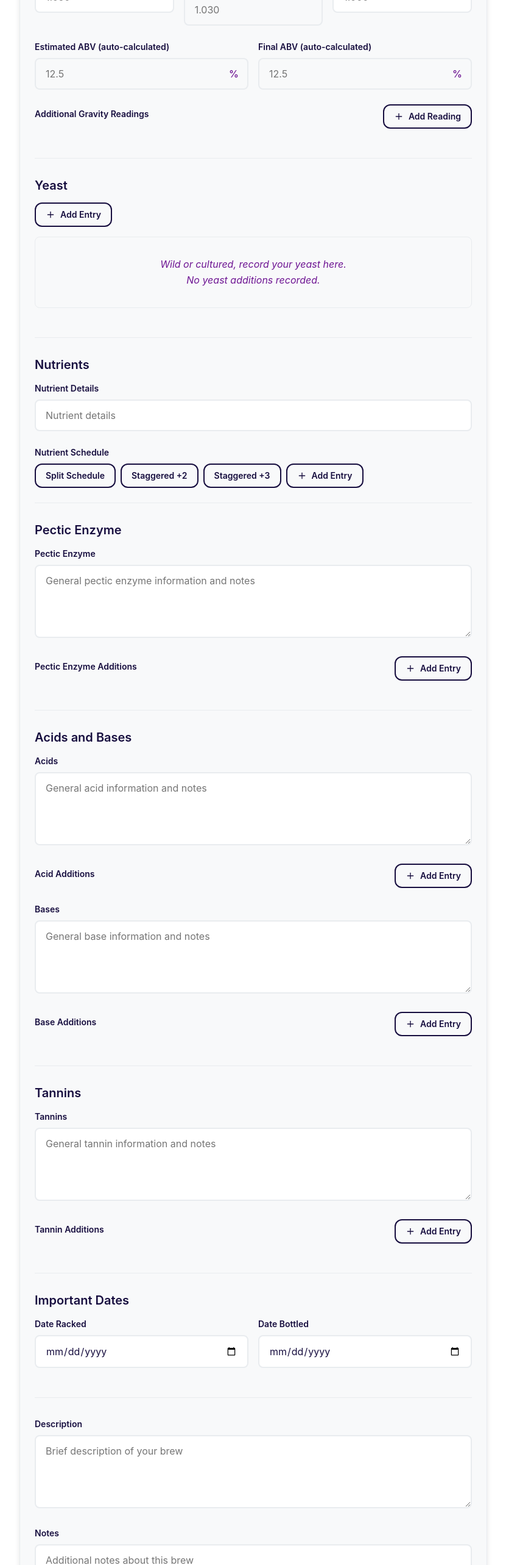
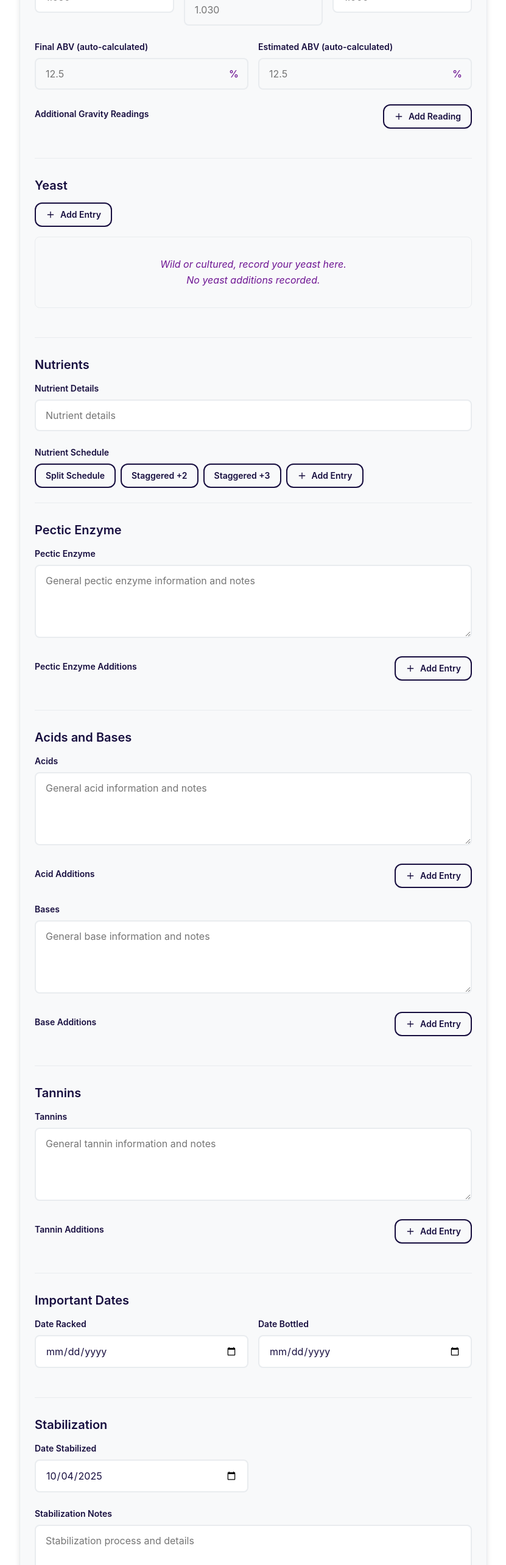
Before and after one commit to serengetijade/Brewniverse, a React (Vite) app in the folder brewniverse/: page /brewlogs/new in a window 1280 px wide. Shown: the part 1633-4199 px from the top of the page at 61% size, without its empty margins (224-1055 px from the left). Built offline with nearby package versions, Linux system fonts and the light colour scheme.

Commit message:
Add stabilize feature.

```diff
--- a/brewniverse/src/components/BrewLogs/BrewLogForm.jsx
+++ b/brewniverse/src/components/BrewLogs/BrewLogForm.jsx
@@ -19,6 +19,7 @@ function BrewLogForm() {
     bases: '',
     dateBottled: '',
     dateCreated: new Date().toISOString().split('T')[0],
+    dateStabilized: new Date().toISOString().split('T')[0],
     description: '',
     ingredientsPrimary: [],
     ingredientsSecondary: [],
@@ -31,6 +32,7 @@ function BrewLogForm() {
     nutrients: '',
     pecticEnzyme: '',
     recipeId: '',
+    stabilize: '',
     tannins: '',
     type: 'Mead',
     yeast: '',
@@ -260,6 +262,45 @@ function BrewLogForm() {
         } else {
           // Remove event if date is cleared
           newFormData.events = prev.events.filter(event => event.type !== 'DateBottled');
+        }
+
+        return newFormData;
+      });
+      return;
+    }
+    else if (name === 'stabilize' || name === 'stabilizeDate') {
+      // Handle stabilize field and create/update event
+      setFormData(prev => {
+        const newFormData = {
+          ...prev,
+          [name]: value
+        };
+
+        // Create/update Stabilize event when either field changes
+        const stabilizeText = name === 'stabilize' ? value : prev.stabilize;
+        const stabilizeDate = name === 'stabilizeDate' ? value : prev.dateStabilized;
+
+        if (stabilizeText.trim()) {
+          const existingEventIndex = prev.events.findIndex(event => event.type === 'Stabilize');
+          const stabilizeEvent = createEvent(
+            'Stabilize',
+            'Stabilization',
+            stabilizeText,
+            stabilizeDate,
+            false,
+            false
+          );
+
+          if (existingEventIndex >= 0) {
+            newFormData.events = prev.events.map((event, index) =>
+              index === existingEventIndex ? { ...event, description: stabilizeText, date: stabilizeDate } : event
+            );
+          } else {
+            newFormData.events = [...prev.events, stabilizeEvent];
+          }
+        } else {
+          // Remove event if stabilize text is empty
+          newFormData.events = prev.events.filter(event => event.type !== 'Stabilize');
         }
 
         return newFormData;
@@ -1194,6 +1235,27 @@ function BrewLogForm() {
           </div>
 
           <div className="form-row">
+
+            <div className="form-group">
+              <label htmlFor="finalABV" className="form-label">
+                Final ABV (auto-calculated)
+              </label>
+              <div className="input-with-suffix">
+                <input
+                  type="number"
+                  step="0.1"
+                  id="finalABV"
+                  name="finalABV"
+                  className="form-input calculated-field"
+                  value={formData.finalABV}
+                  readOnly
+                  placeholder="12.5"
+                  title="This field is automatically calculated from Original and Final Gravity"
+                />
+                <span className="input-suffix">%</span>
+              </div>
+            </div>
+
             <div className="form-group">
               <label htmlFor="estimatedABV" className="form-label">
                 Estimated ABV (auto-calculated)
@@ -1214,25 +1276,7 @@ function BrewLogForm() {
               </div>
             </div>
 
-            <div className="form-group">
-              <label htmlFor="finalABV" className="form-label">
-                Final ABV (auto-calculated)
-              </label>
-              <div className="input-with-suffix">
-                <input
-                  type="number"
-                  step="0.1"
-                  id="finalABV"
-                  name="finalABV"
-                  className="form-input calculated-field"
-                  value={formData.finalABV}
-                  readOnly
-                  placeholder="12.5"
-                  title="This field is automatically calculated from Original and Final Gravity"
-                />
-                <span className="input-suffix">%</span>
-              </div>
-            </div>
+
           </div>
 
           {/* Additional Gravity Readings */}
@@ -1734,7 +1778,6 @@ function BrewLogForm() {
         {/* Important Dates */}
         <div className="form-section">
           <h3>Important Dates</h3>
-
           <div className="form-row">
             <div className="form-group">
               <label htmlFor="dateRacked" className="form-label">
@@ -1749,7 +1792,6 @@ function BrewLogForm() {
                 onChange={handleChange}
               />
             </div>
-
             <div className="form-group">
               <label htmlFor="dateBottled" className="form-label">
                 Date Bottled
@@ -1766,12 +1808,54 @@ function BrewLogForm() {
           </div>
         </div>
 
+        {/* Stabilize */}
+        <div className="form-section">
+          <h3>Stabilization</h3>
+
+          <div className="form-row">
+          </div>
+          <div className="form-row">
+            <div className="form-group">
+              <label htmlFor="stabilizeDate" className="form-label">
+                Date Stabilized
+              </label>
+              <input
+                type="date"
+                id="stabilizeDate"
+                name="stabilizeDate"
+                className="form-input"
+                value={formData.dateStabilized}
+                onChange={handleChange}
+              />
+            </div>
+            <div className="form-group"></div>
+          </div>
+
+          <div className="form-row">
+            <div className="form-group">
+              <label htmlFor="stabilize" className="form-label">
+                Stabilization Notes
+              </label>
+              <textarea
+                id="stabilize"
+                name="stabilize"
+                className="form-textarea"
+                value={formData.stabilize}
+                onChange={handleChange}
+                placeholder="Stabilization process and details"
+                rows={3}
+              />
+            </div>
+
+          </div>
+        </div>
+
         {/* Notes */}
         <div className="form-section">
           <div className="form-group">
-            <label htmlFor="description" className="form-label">
+            <h3>
               Description
-            </label>
+            </h3>
             <textarea
               id="description"
               name="description"
@@ -1784,9 +1868,9 @@ function BrewLogForm() {
           </div>
 
           <div className="form-group">
-            <label htmlFor="notes" className="form-label">
+            <h3>
               Notes
-            </label>
+            </h3>
             <textarea
               id="notes"
               name="notes"
```
